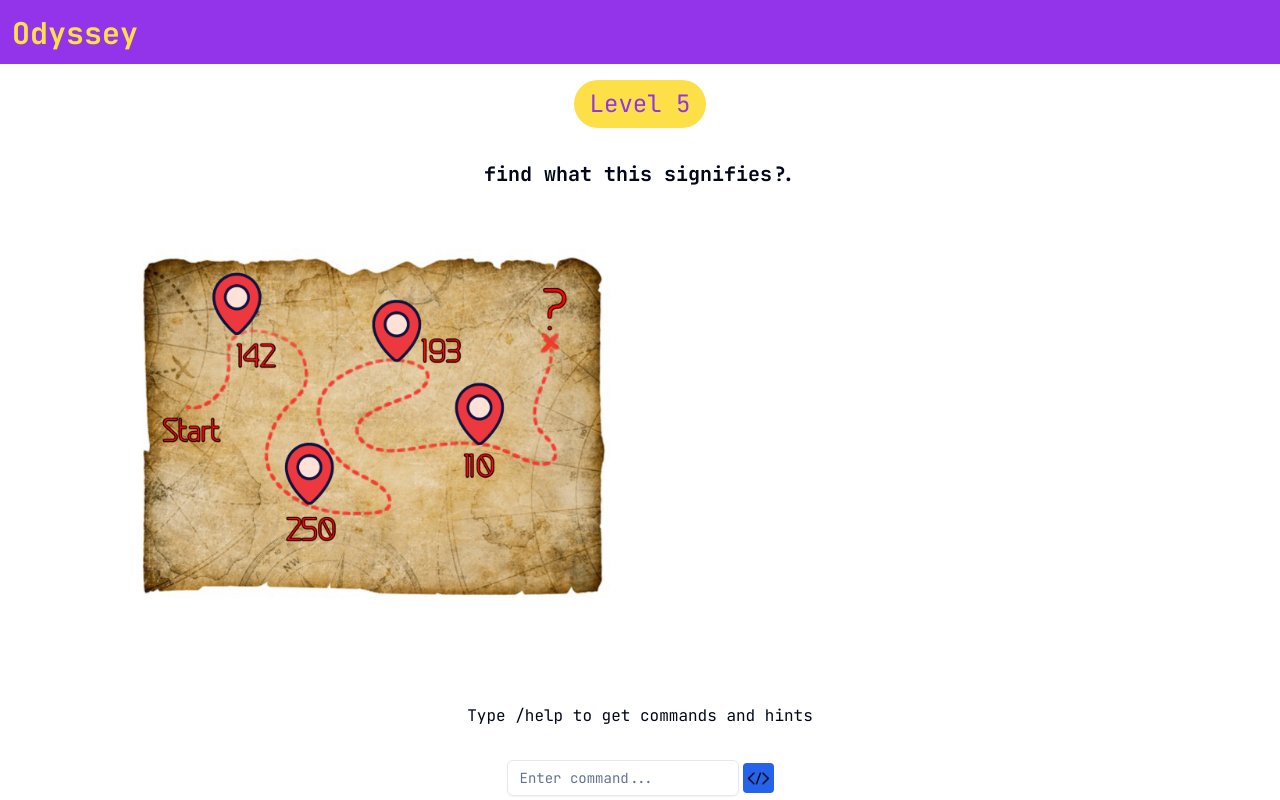
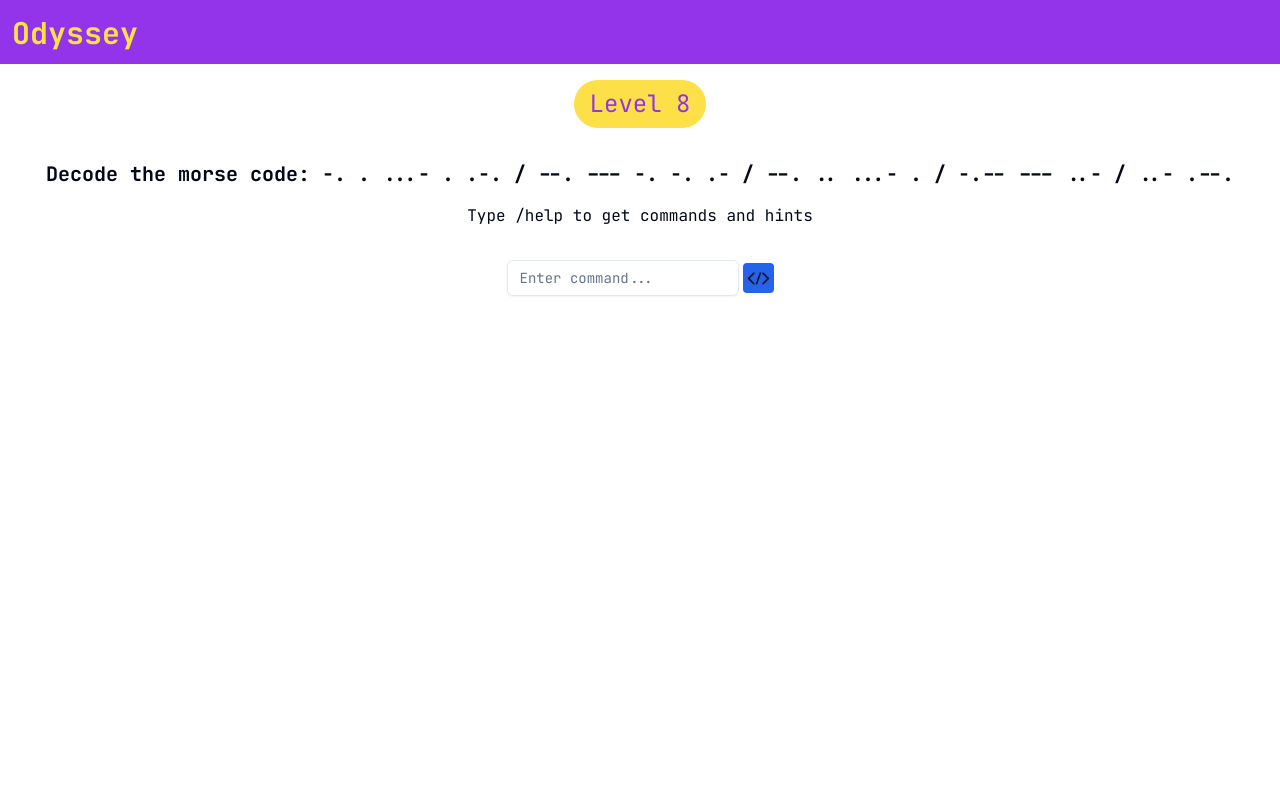
Before and after one commit to SaiKiranMatta/odyssey-internal, a Next.js app: page /game in a window 1280 px wide. Built offline with nearby package versions, Linux system fonts and the light colour scheme.

Commit message:
Level8.jsx added

```diff
--- a/src/app/game/page.jsx
+++ b/src/app/game/page.jsx
@@ -6,10 +6,11 @@ import Level3 from "@/components/levels/Level3";
 import Level4 from "@/components/levels/Level4";
 import Level5 from "@/components/levels/Level5";
 import Level6 from "@/components/levels/Level6";
+import Level8 from "@/components/levels/Level8";
 import React, { useEffect, useState } from "react";
 
 const Game = () => {
-    const [currentLevel, setCurrentLevel] = useState(6);
+    const [currentLevel, setCurrentLevel] = useState(8);
 
     const handleLevelComplete = (curLevel) => {
         console.log("function called");
@@ -25,6 +26,7 @@ const Game = () => {
             {currentLevel === 4 && <Level4 onComplete={handleLevelComplete} />}
             {currentLevel === 5 && <Level5 onComplete={handleLevelComplete} />}
             {currentLevel === 6 && <Level6 onComplete={handleLevelComplete} />}
+            {currentLevel === 8 && <Level8 onComplete={handleLevelComplete} />}
         </div>
     );
 };
--- a/src/components/levels/Level6.jsx
+++ b/src/components/levels/Level8.jsx
@@ -6,23 +6,20 @@ import { Input } from "../ui/input";
 import { useTheme } from "next-themes";
 import { useToast } from "@/components/ui/use-toast";
 
-const Level6 = ({ onComplete }) => {
-    const [rotationAngle, setRotationAngle] = useState(0);
+const Level8 = ({ onComplete }) => {
     const [inputValue, setInputValue] = useState("");
     const { setTheme } = useTheme();
     const { toast } = useToast();
-    const [text, setText] = useState(
-        "find what this signifies?."
-    );
+    const [text, setText] = useState("Decode the morse code: -. . ...- . .-. / --. --- -. -. .- / --. .. ...- . / -.-- --- ..- / ..- .--.");
     const [atext, setAtext] = useState("");
 
     const [isHelpModalOpen, setHelpModalOpen] = useState(false);
 
     useEffect(() => {
-        if (atext === "opensys") {
+        if (atext === "never gonna give you up") {
             setText("Success!");
             setTimeout(() => {
-                onComplete(7);
+                onComplete(9);
             }, 2000);
         }
     }, [atext, onComplete]);
@@ -34,7 +31,7 @@ const Level6 = ({ onComplete }) => {
     const handleCommandSubmit = () => {
         const matchTheme = inputValue.match(/^\/theme (dark|light)$/);
 
-        const match = inputValue.match(/^\/(text|help|rotate)\s*(.*)$/);
+        const match = inputValue.match(/^\/(text|help)\s*(.*)$/);
         console.log(match);
 
         if (match) {
@@ -42,13 +39,6 @@ const Level6 = ({ onComplete }) => {
             console.log(match);
 
             switch (command) {
-                case "rotate":
-                    if (!isNaN(text)) {
-                        setRotationAngle(
-                            (prevAngle) => (prevAngle + parseInt(text)) % 360
-                        );
-                        setInputValue("");
-                    }
                 case "text":
                     console.log(1);
                     setAtext(text.toLowerCase());
@@ -74,18 +64,10 @@ const Level6 = ({ onComplete }) => {
     return (
         <div className="flex flex-col items-center mt-4 ">
             <h1 className="px-4 py-2 text-2xl text-purple-600 bg-yellow-300 rounded-full">
-                Level 5
+                Level 8
             </h1>
-            <p className="mx-10 mt-8 text-xl font-semibold ">{text}</p>
-            <div className=" w-[80%] ">
-                <Image
-                    src="/Hiddenlogo.jpg"
-                    alt="69"
-                    width={500}
-                    height={500}
-                    style={{ transform: `rotate(${rotationAngle}deg)` }}
-                />
-            </div>
+            <p className="mt-8 text-xl font-semibold ">{text}</p>
+
             <span
                 className="mx-10 mt-4 mb-8 cursor-pointer "
                 onClick={() => setHelpModalOpen(true)}
@@ -118,7 +100,6 @@ const Level6 = ({ onComplete }) => {
                             Available Commands:
                         </h2>
                         <ul>
-                            <li>/rotate [number]</li>
                             <li>/text [text]</li>
                             <li>/help</li>
                             <li>/theme [dark|light]</li>
@@ -126,7 +107,7 @@ const Level6 = ({ onComplete }) => {
                         <h2 className="flex flex-col my-2 text-xl font-bold">
                             Hint:
                         </h2>
-                        <p>Internet giant's address</p>
+                        <p>POTUS</p>
                         <div className="text-center ">
                             <button
                                 className="p-2 mt-4 text-white bg-blue-500 rounded-md "
@@ -142,4 +123,4 @@ const Level6 = ({ onComplete }) => {
     );
 };
 
-export default Level6;
+export default Level8;
```
